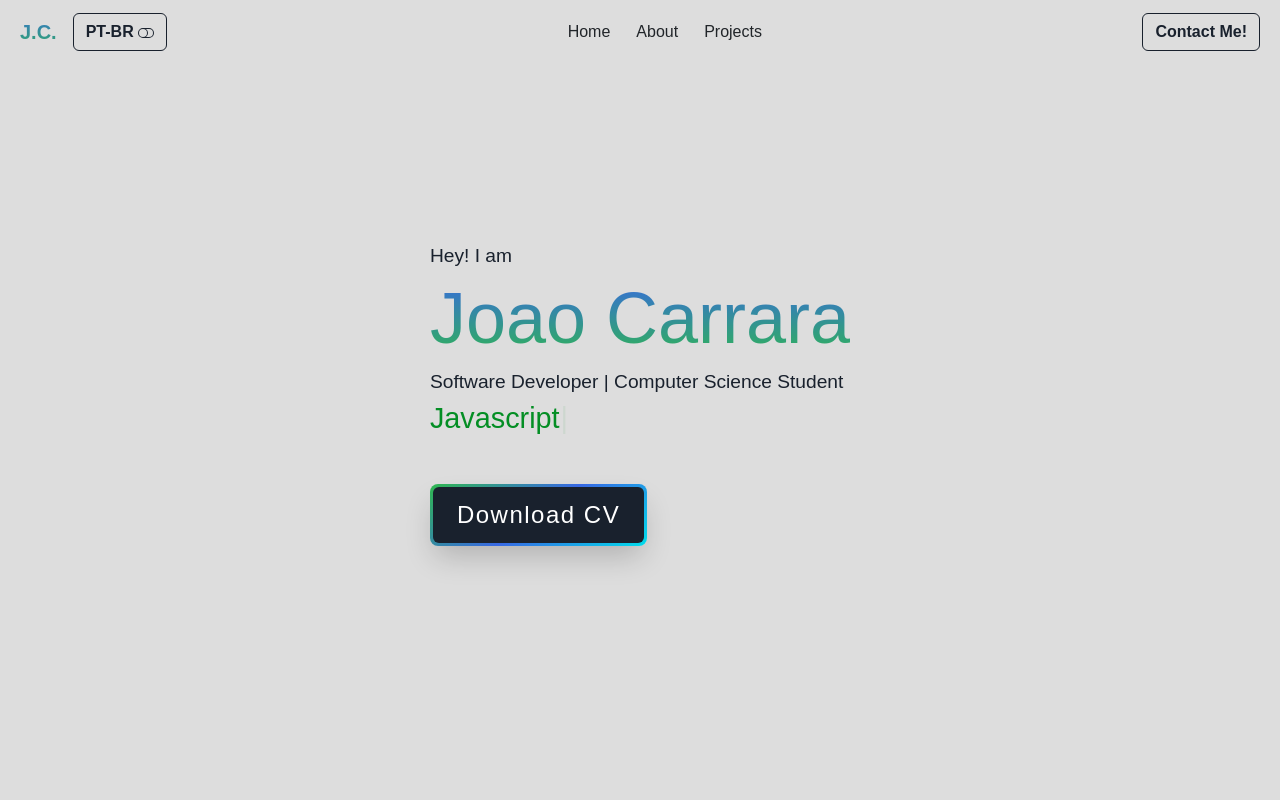
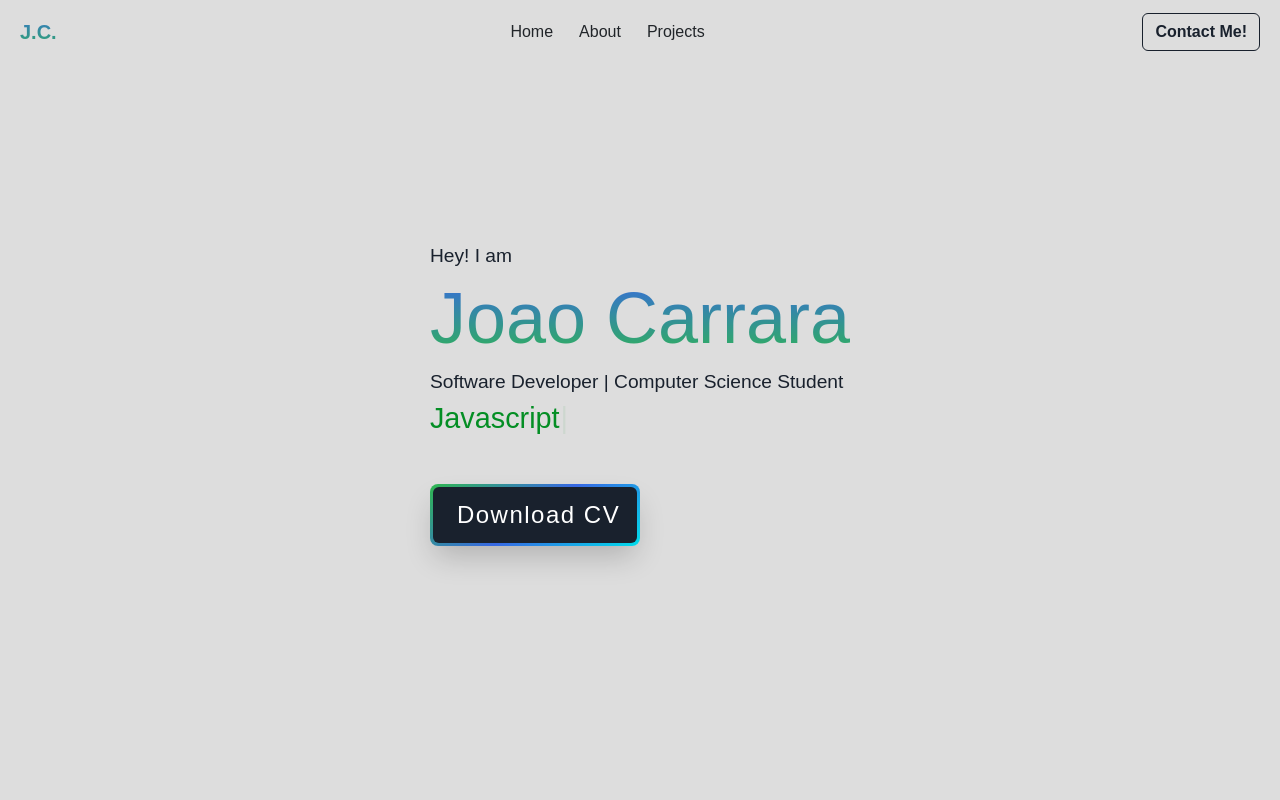
Before and after one commit to Carrara1/Portfolio, a React (Vite) app: page / in a window 1280 px wide. Shown: the top 800 px of the page. Built offline with nearby package versions, Linux system fonts and the light colour scheme.

Commit message:
Removed WIP Language button

```diff
--- a/src/components/HomeNavbar.jsx
+++ b/src/components/HomeNavbar.jsx
@@ -1,5 +1,4 @@
 import { useState, useRef } from "react";
-import { BsToggleOn, BsToggleOff } from "react-icons/bs";
 import Button from "react-bootstrap/Button";
 import Offcanvas from "react-bootstrap/Offcanvas";
 import Modal from "react-bootstrap/Modal";
@@ -30,13 +29,7 @@ function HomeNavbar() {
 	const handleCloseModal = () => {
 		setShowModal(false);
 	};
-	//
-	const [currentLanguage, setCurrentLanguage] = useState("EN-US");
 
-	const handleLanguageToggle = () => {
-		const newLanguage = currentLanguage === "EN-US" ? "PT-BR" : "EN-US";
-		setCurrentLanguage(newLanguage);
-	};
 	return (
 		<>
 			<Navbar fixed="top" data-bs-theme="light">
@@ -52,26 +45,23 @@ function HomeNavbar() {
 					</Modal.Header>
 					<Modal.Body>Congrats, you found the easteregg!</Modal.Body>
 				</Modal>
-				<Button variant="outline-dark" onClick={handleLanguageToggle}>
-					{currentLanguage === "EN-US" ? "PT-BR " : "EN-US "}
-					{currentLanguage === "EN-US" ? <BsToggleOff /> : <BsToggleOn />}
-				</Button>
+
 				<Button ref={ref} onClick={scrollToTop} className="ms-auto" variant="">
-					{currentLanguage === "EN-US" ? "Home" : "Ínicio"}
+					Home
 				</Button>
 				<Button
 					onClick={() => window.location.replace("#about")}
 					className="nav-buttons"
 					variant=""
 				>
-					{currentLanguage === "EN-US" ? "About" : "Sobre"}
+					About
 				</Button>
 				<Button
 					onClick={() => window.location.replace("#projects")}
 					className="nav-buttons"
 					variant=""
 				>
-					{currentLanguage === "EN-US" ? "Projects" : "Projetos"}
+					Projects
 				</Button>
 
 				<Button className="ms-auto" variant="outline-dark" onClick={handleShow}>
@@ -90,3 +80,9 @@ function HomeNavbar() {
 }
 
 export default HomeNavbar;
+
+//EN US button currently not working yet
+// 				 <Button variant="outline-dark" onClick={handleLanguageToggle}> */
+// {currentLanguage === "EN-US" ? "PT-BR " : "EN-US "}
+// {currentLanguage === "EN-US" ? <BsToggleOff /> : <BsToggleOn />}
+// </Button>
--- a/src/index.css
+++ b/src/index.css
@@ -163,8 +163,8 @@ body {
   font-size: 20px;
   justify-content: center;
   line-height: 1em;
-  max-width: 100%;
-  min-width: 140px;
+  max-width: 50%;
+  min-width: 50px;
   padding: 3px;
   text-decoration: none;
   user-select: none;
--- a/src/pages/HomePage.jsx
+++ b/src/pages/HomePage.jsx
@@ -20,7 +20,12 @@ const HomePage = () => {
 					/>
 				</h3>
 				<br />
-				<Button className="curriculum-btn" role="button">
+				<Button
+					className="curriculum-btn"
+					href="../assets/Curriculum Vitae.pdf"
+					title=""
+					download
+				>
 					<span className="text">Download CV</span>
 				</Button>
 			</div>
```
Also changed, not shown: 2 other files (tests, documents, lock files or other folders).
